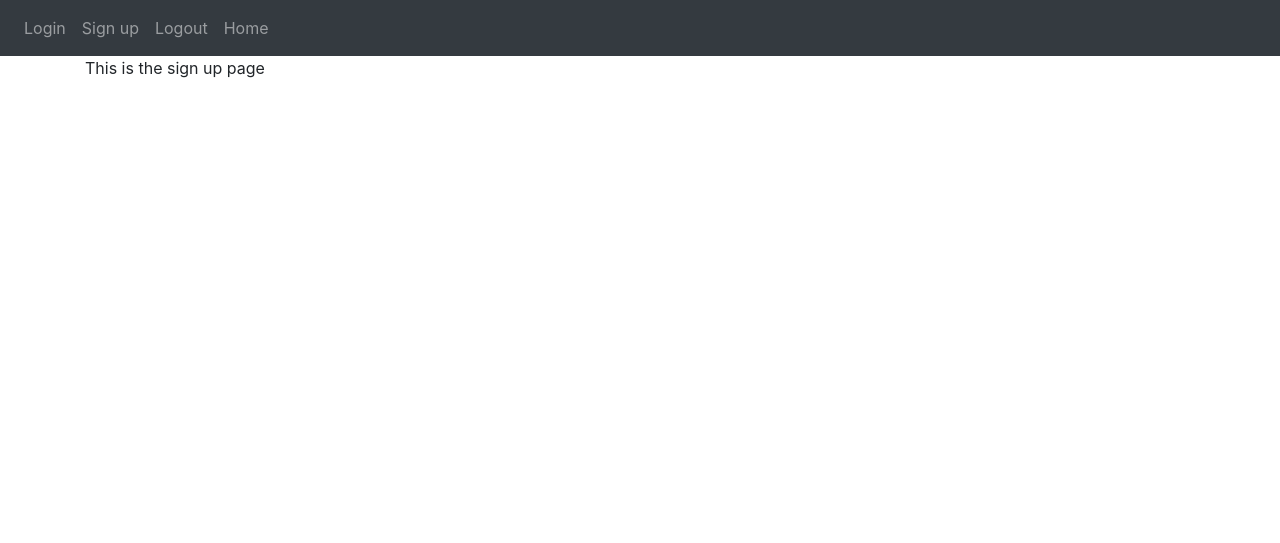
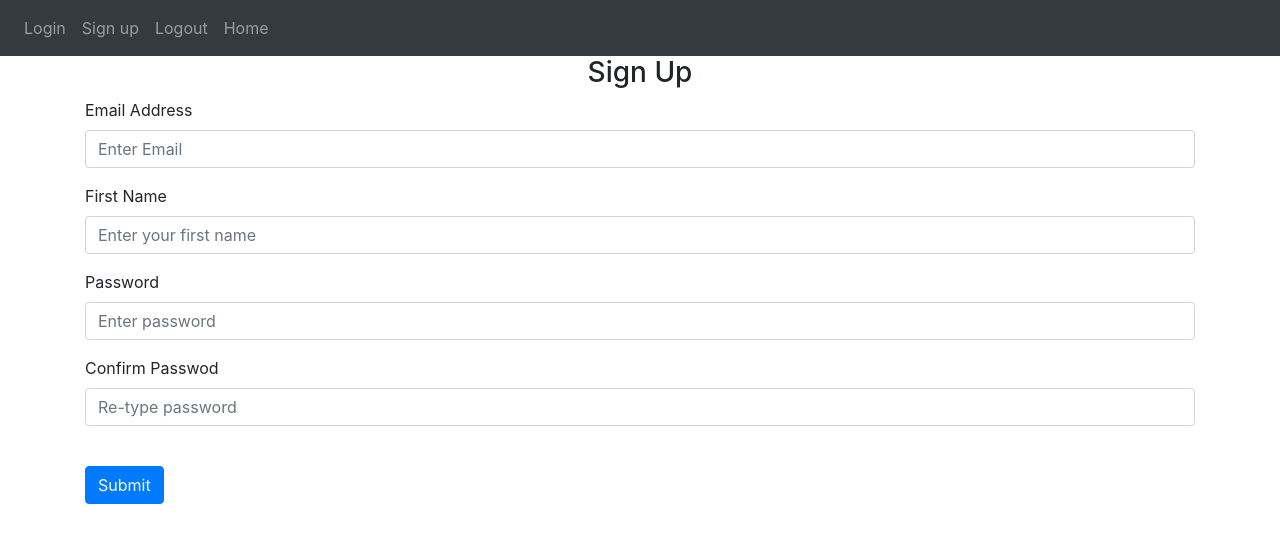
Before and after one commit to kvardhan10/PyBuild, a Flask app: template PyWebsite/website/templates/sign_up.html in a window 1280 px wide. Shown: the top 543 px of the page. Run offline with Flask 2, Linux system fonts and the light colour scheme; the template is opened without the code that fills it, so the values that code supplies are empty; some libraries are stand-ins or nearby versions.

Commit message:
edit work flow

```diff
--- a/PyWebsite/website/templates/sign_up.html
+++ b/PyWebsite/website/templates/sign_up.html
@@ -1,4 +1,30 @@
 {% extends "base.html" %}
 {% block title %}Sign up{% endblock %}
 
-{% block content %} This is the sign up page {% endblock %}
+{% block content %}
+<form method="post">
+  <h3 align="center">Sign Up</h3>
+  <div class="form-group">
+    <label for="email">Email Address</label>
+    <input type="email" class="form-control" name="email" id="email" placeholder="Enter Email">
+  </div>
+  <div class="form-group">
+    <label for="firstName">First Name</label>
+    <input type="text" class="form-control" name="firstName" id="firstName" placeholder="Enter your first name">
+  </div>
+  <div class="form-group">
+    <label for="password1">Password</label>
+    <input type="password" class="form-control" name="password1" id="password1" placeholder="Enter password">
+  </div>
+  <div class="form-group">
+    <label for="password2">Confirm Passwod</label>
+    <input type="password" class="form-control" name="password2" id="password2" placeholder="Re-type password">
+  </div>
+  <br>
+  <button type="submit" class="btn btn-primary">Submit</button>
+</form>
+
+
+
+
+{% endblock %}
```
Also changed, not shown: PyWebsite/website/templates/login.html (+18 -1 lines).
